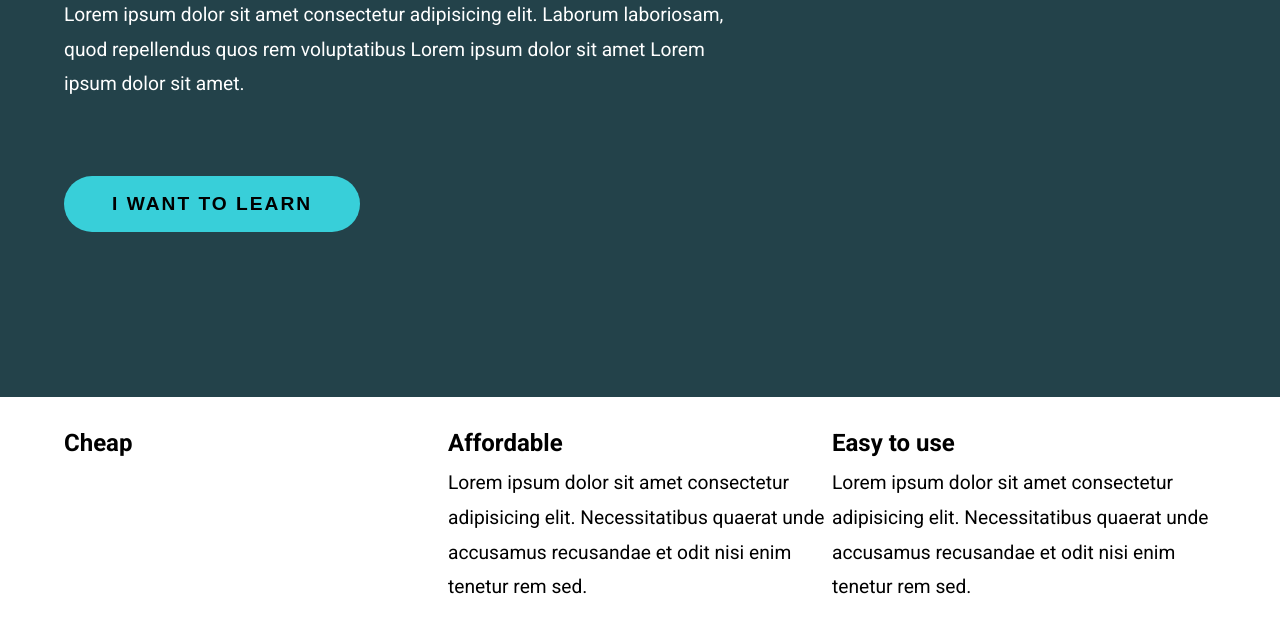
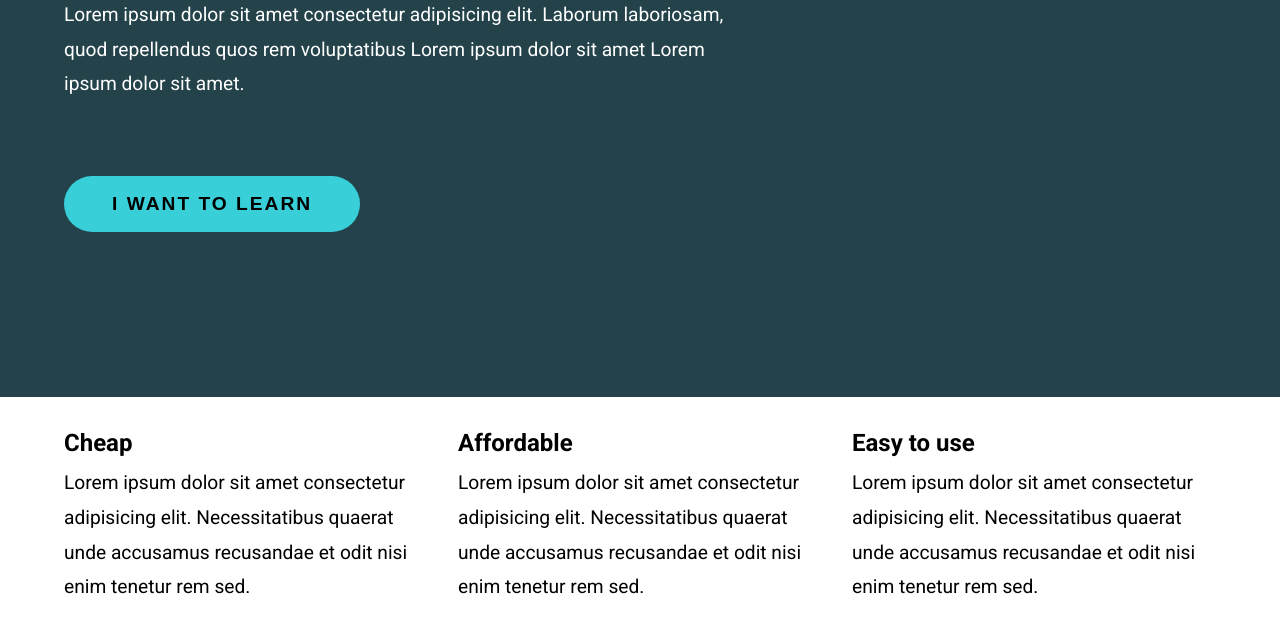
Before and after one commit to ChaitanyaVSH/21doruidesign, a plain HTML site: page Day8/index.html in a window 1280 px wide. Shown: the part 293-926 px from the top of the page. Drawn offline with Linux system fonts and the light colour scheme.

Commit message:
Day 8: Flexbox gap using gap and selector approach

```diff
--- a/Day8/index.html
+++ b/Day8/index.html
@@ -22,7 +22,7 @@
             <div class="row">
                 <div class="col">
                     <h2>Cheap</h2>
-                    <!-- <p>Lorem ipsum dolor sit amet consectetur adipisicing elit. Necessitatibus quaerat unde accusamus recusandae et odit nisi enim tenetur rem sed.</p> -->
+                    <p>Lorem ipsum dolor sit amet consectetur adipisicing elit. Necessitatibus quaerat unde accusamus recusandae et odit nisi enim tenetur rem sed.</p>
                 </div>
                 <div class="col">
                     <h2>Affordable</h2>
--- a/Day8/styles.css
+++ b/Day8/styles.css
@@ -56,6 +56,8 @@ p {
 .row {
     /* display: flex => flex container is parent */
     display: flex;
+
+    gap: 30px;
 }
 
 .col {
@@ -75,6 +77,14 @@ p {
     flex-shrink: 1;
     flex-basis: 0;
 }
+/*
+Another approach to add gap b/w flex items using combinator selectors.
+.col + .col {
+    margin-left: 30px;
+}
+*/
+
+
 /* UTILITY STYLES END */
 
 .showcase {
```
Also changed, not shown: 1 other file.
